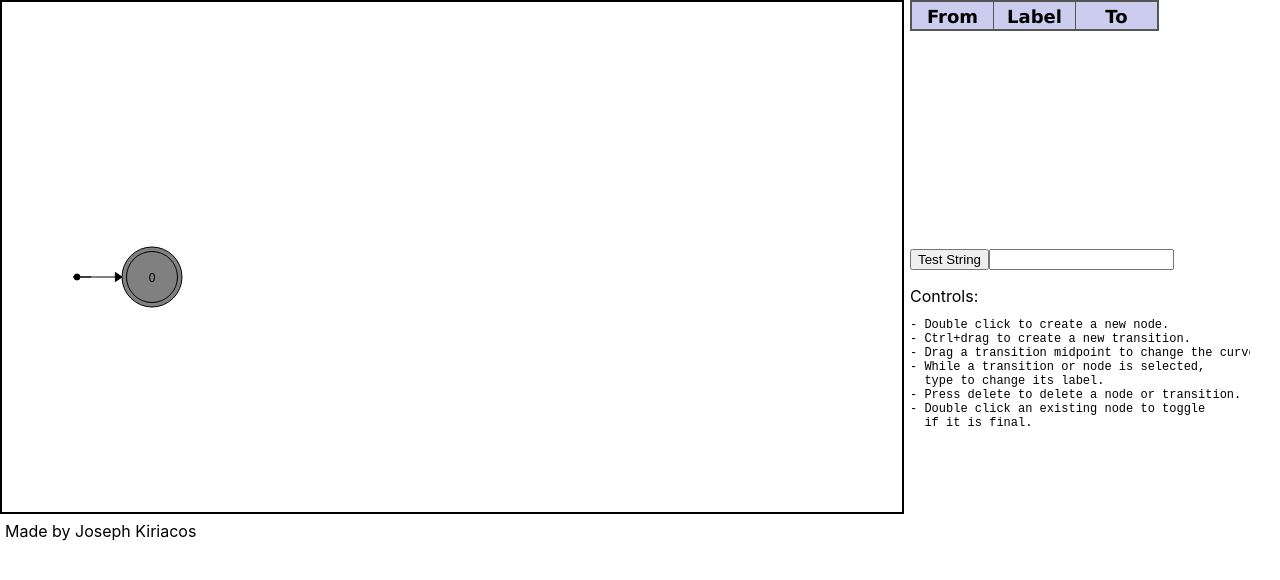
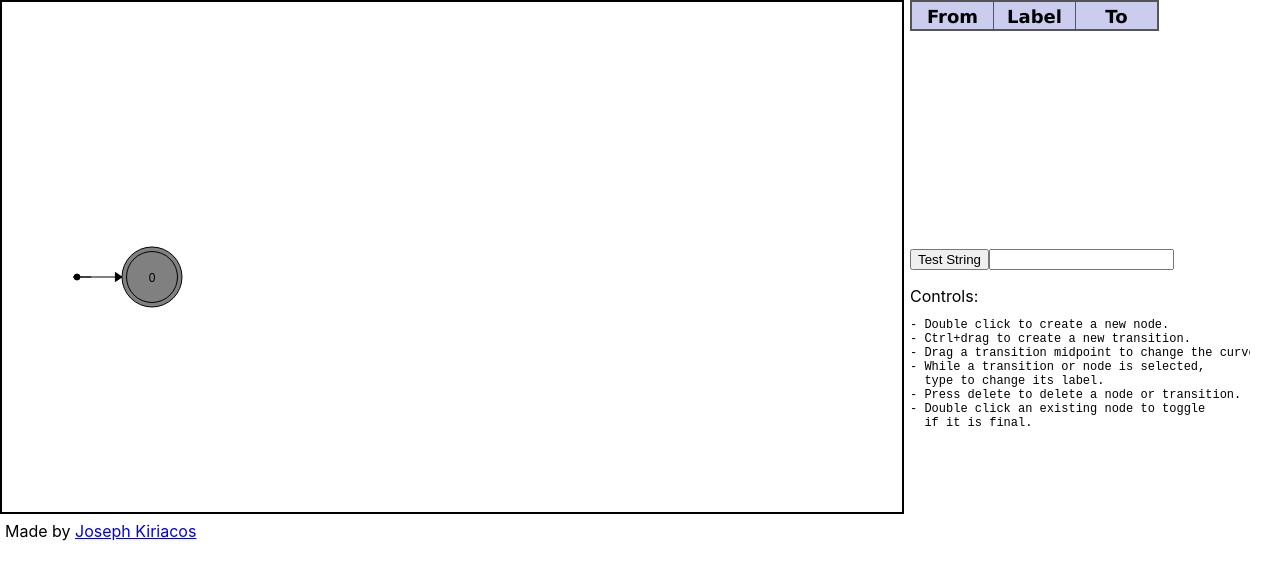
Before and after one commit to jkiriacos/fsm-sim, a React (Create React App) app: page / in a window 1280 px wide. Shown: the top 580 px of the page. Built offline with nearby package versions, Linux system fonts and the light colour scheme.

Commit message:
Link to github added

```diff
--- a/src/App.tsx
+++ b/src/App.tsx
@@ -26,7 +26,7 @@ class App extends Component {
         </div>
         <TestString />
         <div id="credit">
-        <p>Made by Joseph Kiriacos</p>
+        <p>Made by <a href="https://github.com/jkiriacos/fsm-sim.git" rel="noreferrer" target="_blank">Joseph Kiriacos</a></p>
         </div>
         <p>
           Controls:
```
